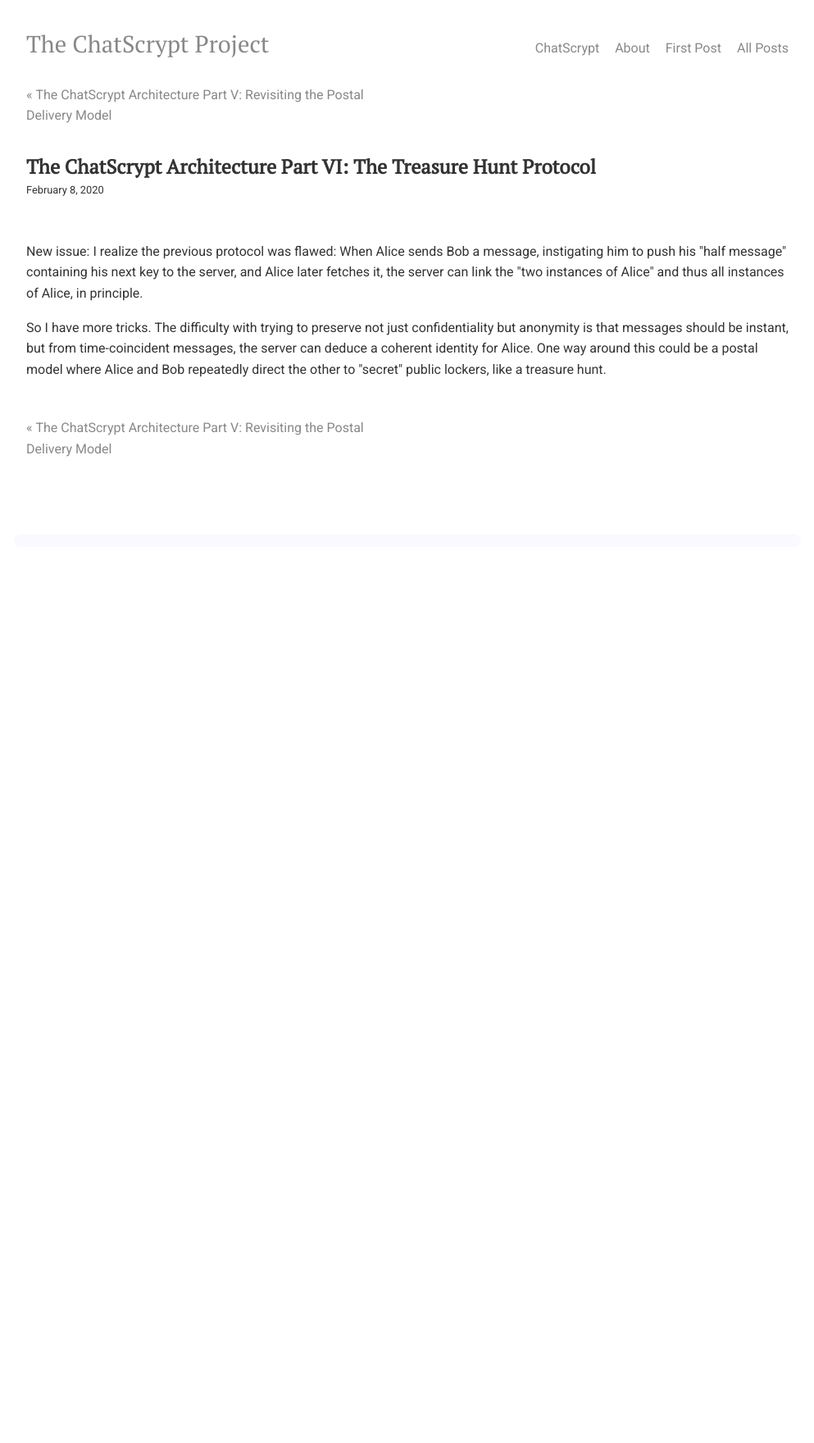
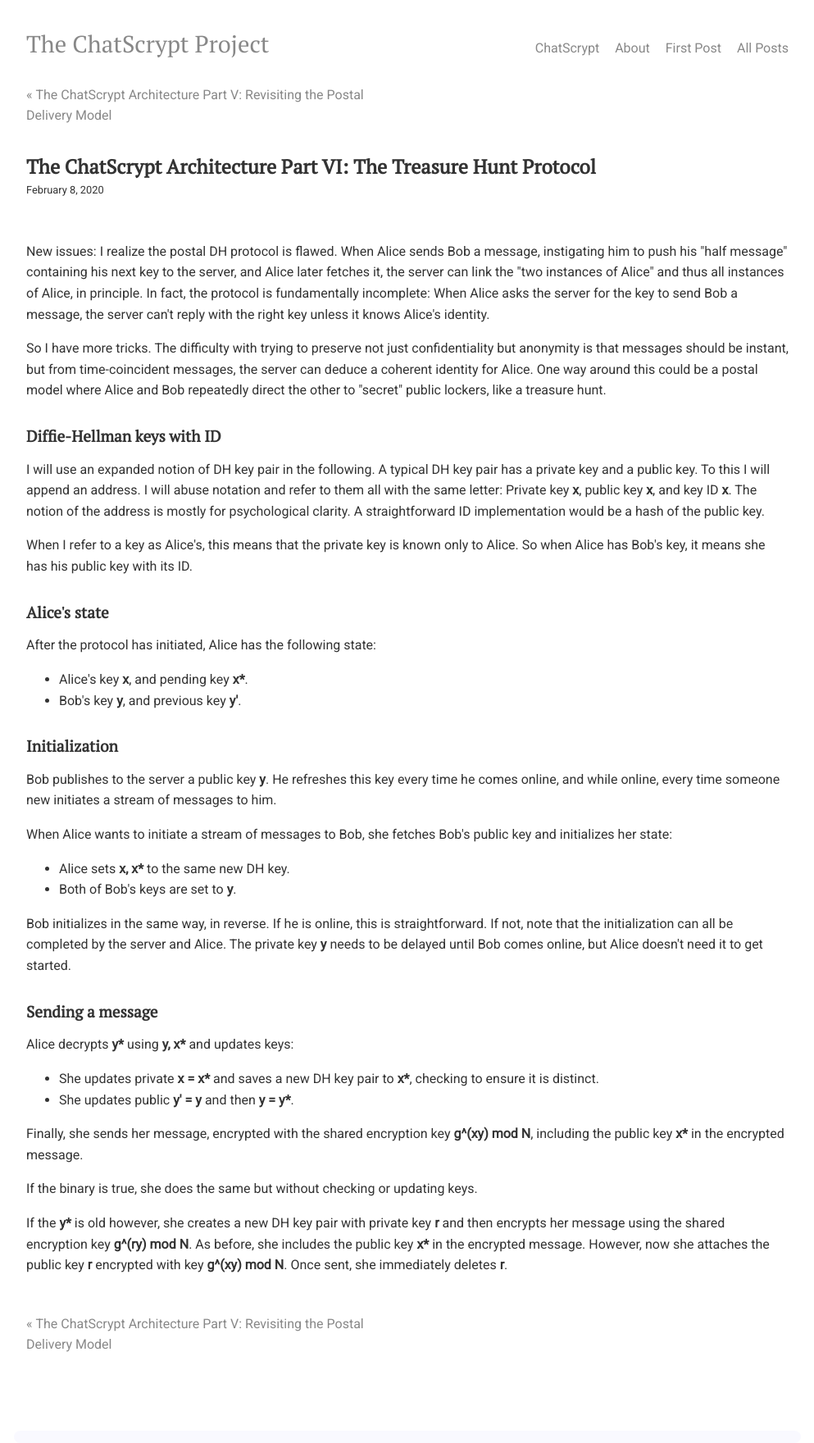
Before and after one commit to chatscrypt/chatscrypt.github.io, a Jekyll site: the page built from _posts/2020-02-08-the-chatscrypt-architecture-part-v-the-treasure-hunt-protocol.html, in a window 1280 px wide. Shown: the whole page at 82% size, without its empty margins (143-1136 px from the left). Built offline with Jekyll 4.4.1, drawn with Linux system fonts in a browser that asks for light colours; comment, search, counter and statistics services are not loaded; before the commit the page ends 900 px from its top, so only the background shows below that.

Commit message:
Update 2020-02-08-the-chatscrypt-architecture-part-v-the-treasure-hunt-protocol.html

```diff
--- a/_posts/2020-02-08-the-chatscrypt-architecture-part-v-the-treasure-hunt-protocol.html
+++ b/_posts/2020-02-08-the-chatscrypt-architecture-part-v-the-treasure-hunt-protocol.html
@@ -5,6 +5,47 @@
 date: 2020-02-08
 ---
 
-New issue: I realize the previous protocol was flawed: When Alice sends Bob a message, instigating him to push his "half message" containing his next key to the server, and Alice later fetches it, the server can link the "two instances of Alice" and thus all instances of Alice, in principle.
+New issues: I realize the postal DH protocol is flawed. When Alice sends Bob a message, instigating him to push his "half message" containing his next key to the server, and Alice later fetches it, the server can link the "two instances of Alice" and thus all instances of Alice, in principle. In fact, the protocol is fundamentally incomplete: When Alice asks the server for the key to send Bob a message, the server can't reply with the right key unless it knows Alice's identity.
 
 <p>So I have more tricks. The difficulty with trying to preserve not just confidentiality but anonymity is that messages should be instant, but from time-coincident messages, the server can deduce a coherent identity for Alice. One way around this could be a postal model where Alice and Bob repeatedly direct the other to "secret" public lockers, like a treasure hunt.
+
+<h2>Diffie-Hellman keys with ID</h2>
+
+I will use an expanded notion of DH key pair in the following. A typical DH key pair has a private key and a public key. To this I will append an address. I will abuse notation and refer to them all with the same letter: Private key <b>x</b>, public key <b>x</b>, and key ID <b>x</b>. The notion of the address is mostly for psychological clarity. A straightforward ID implementation would be a hash of the public key.
+
+<p>When I refer to a key as Alice's, this means that the private key is known only to Alice. So when Alice has Bob's key, it means she has his public key with its ID.
+
+<h2>Alice's state</h2>
+
+After the protocol has initiated, Alice has the following state:
+
+<ul>
+<li>Alice's key <b>x</b>, and pending key <b>x*</b>.
+<li>Bob's key <b>y</b>, and previous key <b>y'</b>.
+</ul>
+
+
+<h2>Initialization</h2>
+
+Bob publishes to the server a public key <b>y</b>. He refreshes this key every time he comes online, and while online, every time someone new initiates a stream of messages to him.
+
+<p>When Alice wants to initiate a stream of messages to Bob, she fetches Bob's public key and initializes her state:
+<ul>
+<li>Alice sets <b>x, x*</b> to the same new DH key.
+<li>Both of Bob's keys are set to <b>y</b>.
+</ul>
+
+<p>Bob initializes in the same way, in reverse. If he is online, this is straightforward. If not, note that the initialization can all be completed by the server and Alice. The private key <b>y</b> needs to be delayed until Bob comes online, but Alice doesn't need it to get started.
+
+<h2>Sending a message</h2>
+
+Alice decrypts <b>y*</b> using <b>y, x*</b> and updates keys:
+<ul>
+<li>She updates private <b>x = x*</b> and saves a new DH key pair to <b>x*</b>, checking to ensure it is distinct.
+  <li>She updates public <b>y' = y</b> and then <b>y = y*</b>.
+</ul>
+Finally, she sends her message, encrypted with the shared encryption key <b>g^(xy) mod N</b>, including the public key <b>x*</b> in the encrypted message.
+
+<p>If the binary is true, she does the same but without checking or updating keys.
+
+<p>If the <b>y*</b> is old however, she creates a new DH key pair with private key <b>r</b> and then encrypts her message using the shared encryption key <b>g^(ry) mod N</b>. As before, she includes the public key <b>x*</b> in the encrypted message. However, now she attaches the public key <b>r</b> encrypted with key <b>g^(xy) mod N</b>. Once sent, she immediately deletes <b>r</b>.
```
